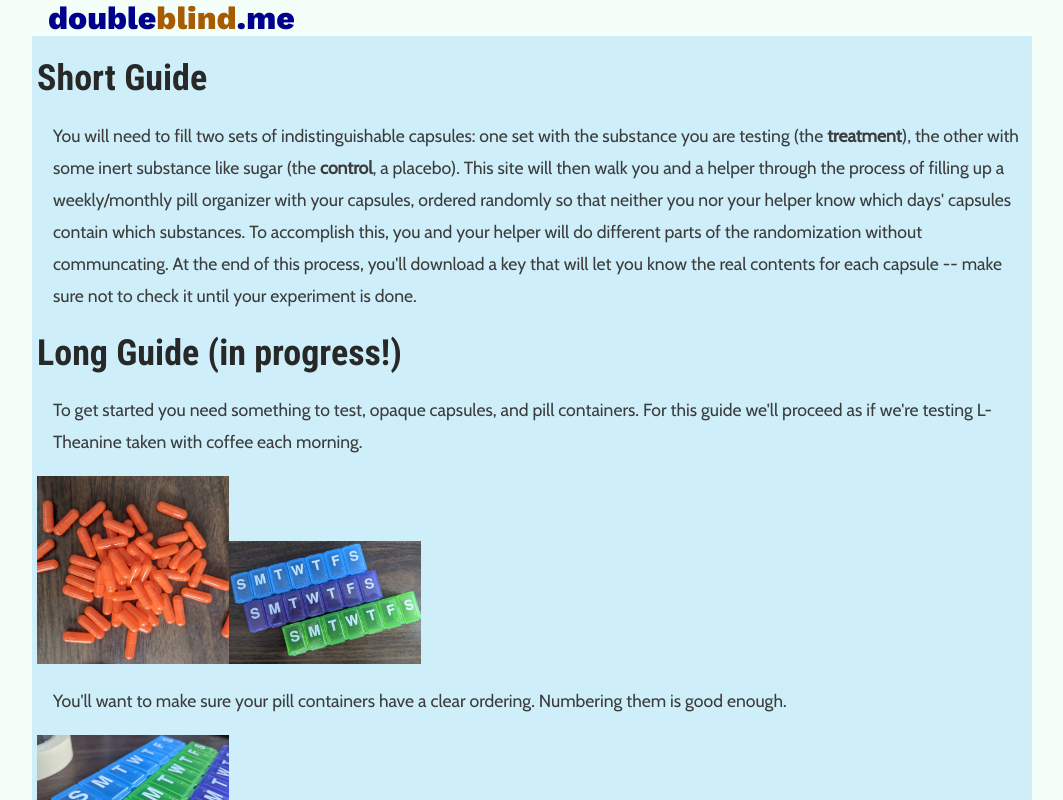
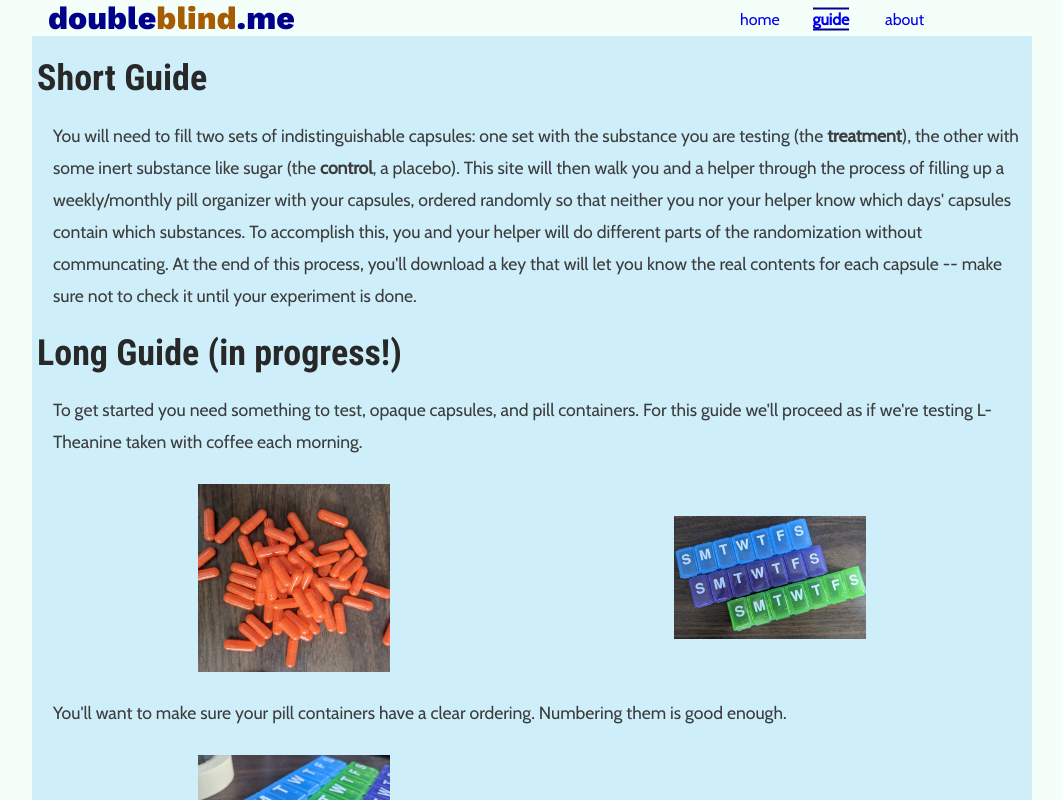
Before and after one commit to AdamDKing/doubleblind, a React (Create React App) app: page /guide in a window 1280 px wide. Shown: the whole page, without its empty margins (108-1171 px from the left). Built offline with nearby package versions, Linux system fonts and the light colour scheme.

Commit message:
re-add header and link up routing

```diff
--- a/src/index.scss
+++ b/src/index.scss
@@ -36,11 +36,21 @@ body {
   overflow: auto;
 }
 
+.imageset {
+  display: grid;
+  grid-template-columns: 50% 50%;
+  align-items: center;
+  justify-items: center;
+  padding-left: 2%;
+  padding-right: 2%;
+}
+
 img {
   width:100%;
   height: auto;
   max-width: 12rem;
   display: inline-block;
+  padding: 0.5rem;
 }
 
 .dblndapp {
--- a/src/layout-components/header.tsx
+++ b/src/layout-components/header.tsx
@@ -1,4 +1,5 @@
 import React from 'react';
+import {NavLink} from 'react-router-dom';
 
 interface HeaderProps {
 
@@ -15,24 +16,19 @@ export function Header(props: HeaderProps) {
       <div className="logo unselectable">
         double<span>blind</span>.me
       </div>
-      {/* <nav>
+      <nav>
         <ul>
           <li className="linkli">
-            <a>
-            home
-            </a>
+            <NavLink exact to="/" className="navlink" activeClassName="active">home</NavLink>
           </li>
           <li className="linkli">
-            <a>
-            guide
-            </a>
+            <NavLink to="/guide" className="navlink" activeClassName="active">
+              guide</NavLink>
           </li>
           <li className="linkli">
-            <a>
-            about
-            </a>
+            <NavLink to="/about" className="navlink" activeClassName="active">about</NavLink>
           </li>
         </ul>
-      </nav> */}
+      </nav>
     </header>);
 }
--- a/src/styles/header.scss
+++ b/src/styles/header.scss
@@ -60,8 +60,15 @@ nav li {
   }
 }
 
-nav a {
+nav .navlink {
   position: absolute;
   top: 60%;
   transform: translateY(-50%);
+  text-decoration: none;
 }
+
+.navlink.active {
+  border-bottom: 0.15rem solid darkblue;
+  border-top: 0.15rem solid darkblue;
+  font-weight: 700;
+}
```
